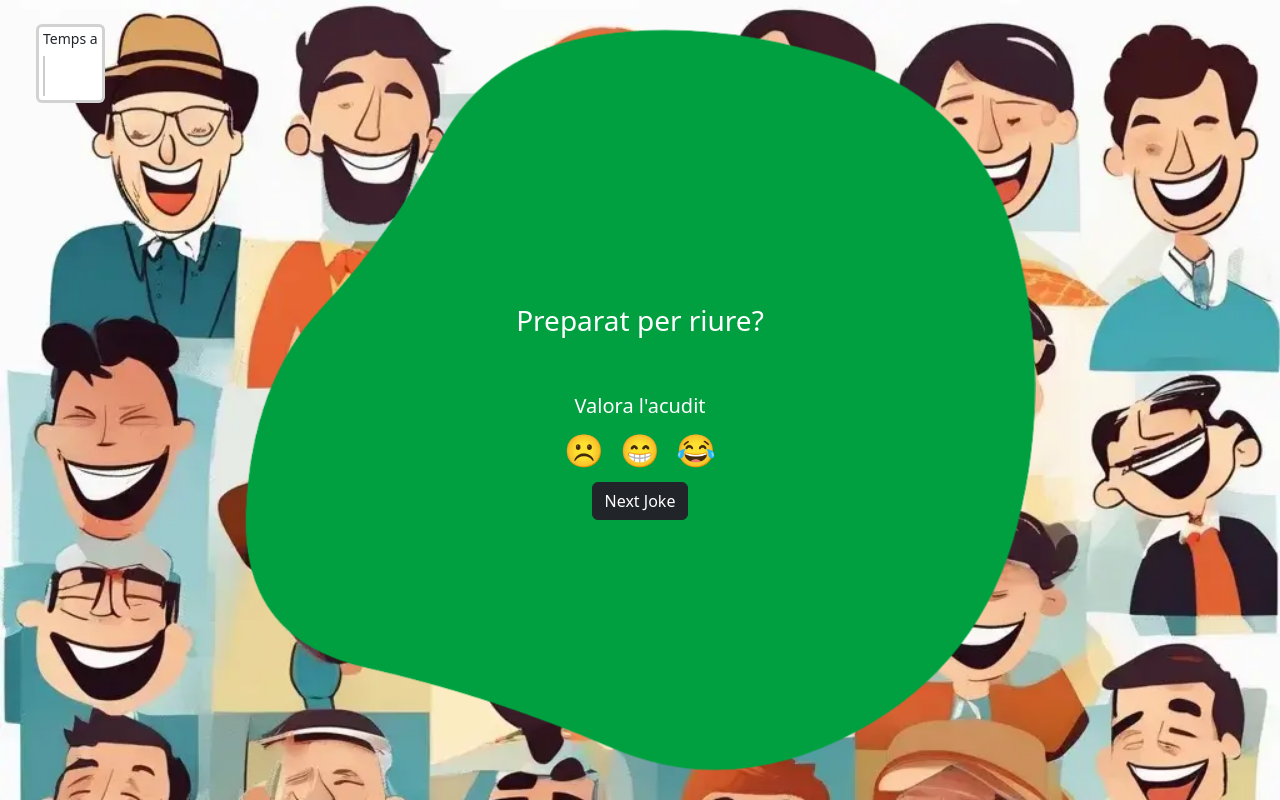
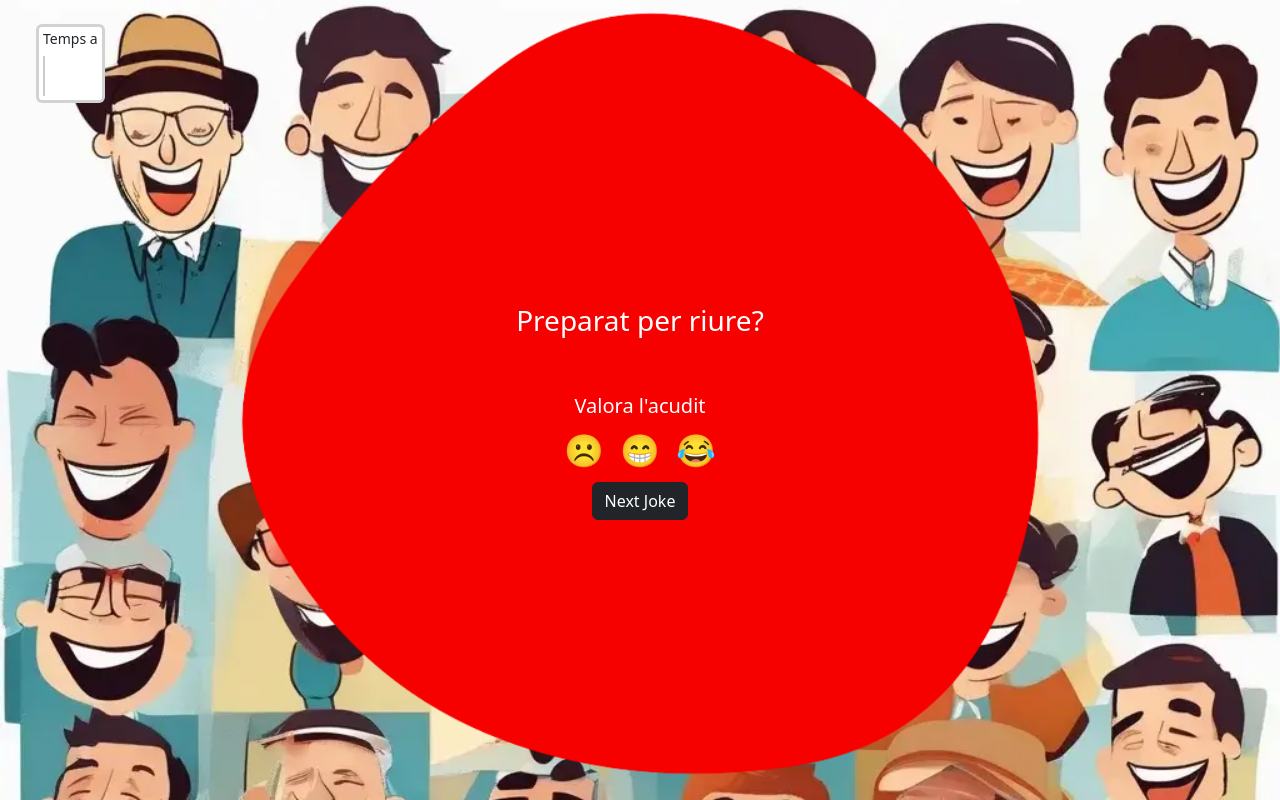
Before and after one commit to Victorreca/4-API, a website: page index.html in a window 1280 px wide. Drawn offline with Linux system fonts and the light colour scheme; no server answers.

Commit message:
Fix shape container

```diff
--- a/index.html
+++ b/index.html
@@ -27,7 +27,7 @@
                 </div>
             </div>
         </div>
-        <div class="container min-vh-100 d-flex align-items-center justify-content-center bg-card-joke shape1"
+        <div class="container min-vh-100 d-flex align-items-center justify-content-center bg-card-joke shape2"
             id="jokeContainer">
             <div class="row w-100">
                 <div class="col-12 text-center">
```
